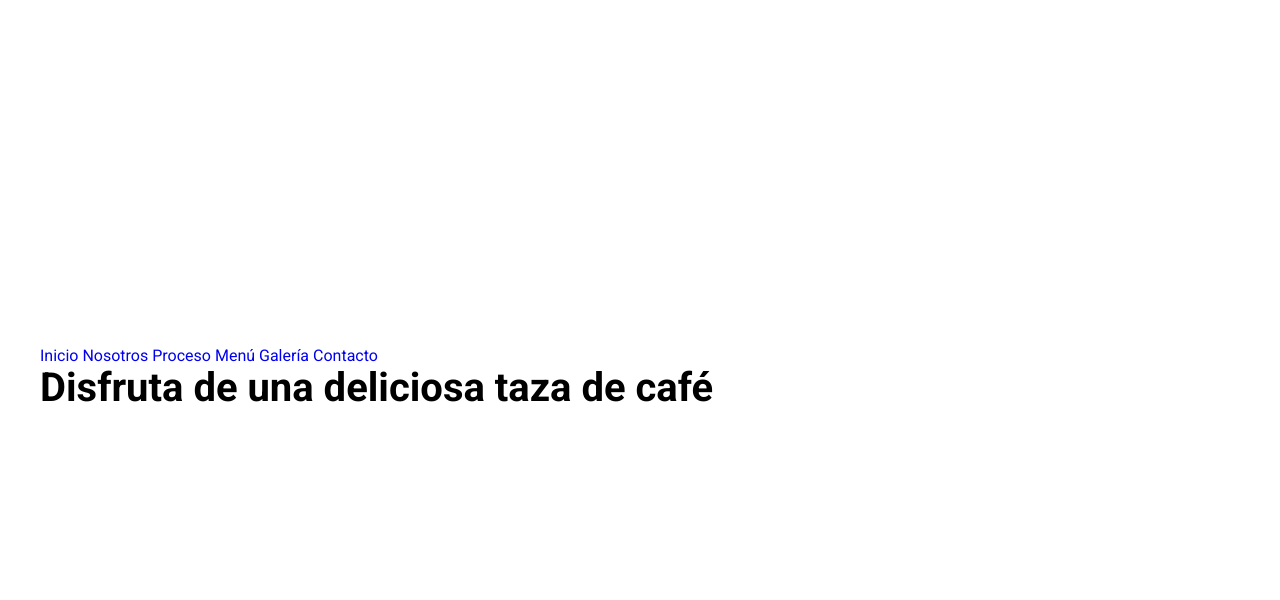
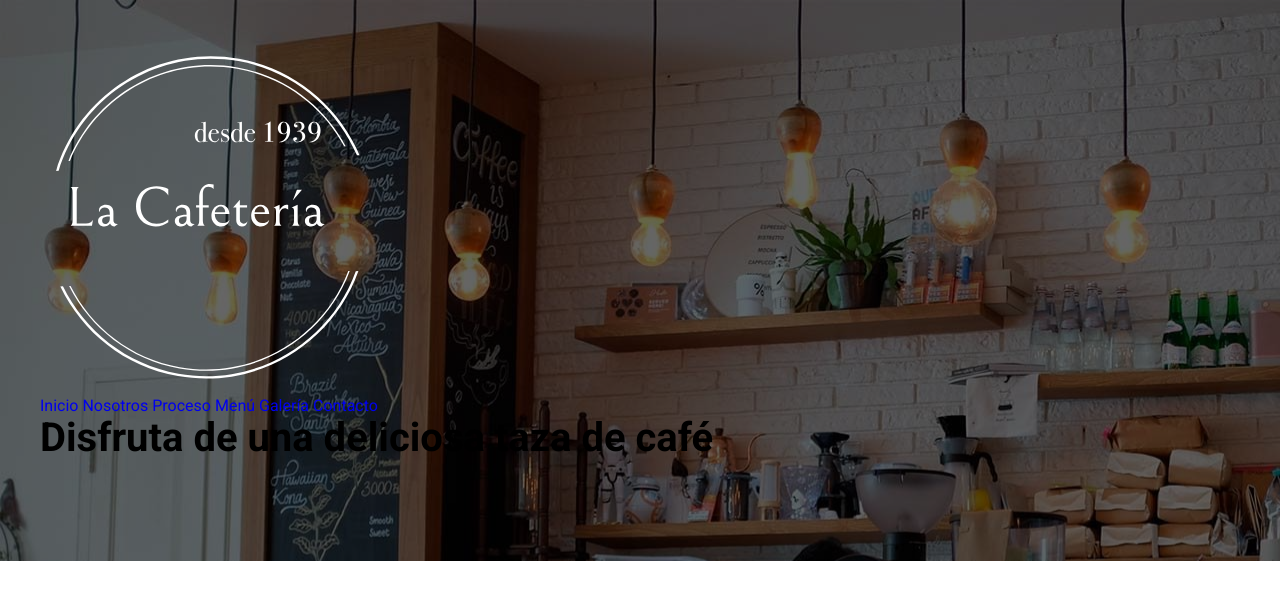
Before and after one commit to mdmartinvega/Cafeter-a-Estilos, a website: page index.html in a window 1280 px wide. Drawn offline with Linux system fonts and the light colour scheme.

Commit message:
Solucionado compilación css y añadida img al header

```diff
--- a/src/scss/app.scss
+++ b/src/scss/app.scss
@@ -1 +1,2 @@
 @use 'base';
+@use 'header';
--- a/src/scss/header/_header.scss
+++ b/src/scss/header/_header.scss
@@ -3,6 +3,8 @@
 .header {
     padding: 5rem 0;
     position: relative;
+
+
     &::before { //Usamos & para que no cree un espacio en app.css
         content: '';
         background-color: v.$negro;
@@ -11,13 +13,14 @@
         left: 0;
         right: 0;
         bottom: 0;
+        opacity: .6;
     }
     .contenido-header {
-        margin-top: 5rem;
+        position: relative;
     }
 }
 
 //header de cada página
 .header-inicio {
-    background-image: url(../../img/header_inicio.jpg);
+    background-image: url(./../img/header_inicio.jpg);
 }
```
Also changed, not shown: build/css/app.css.
